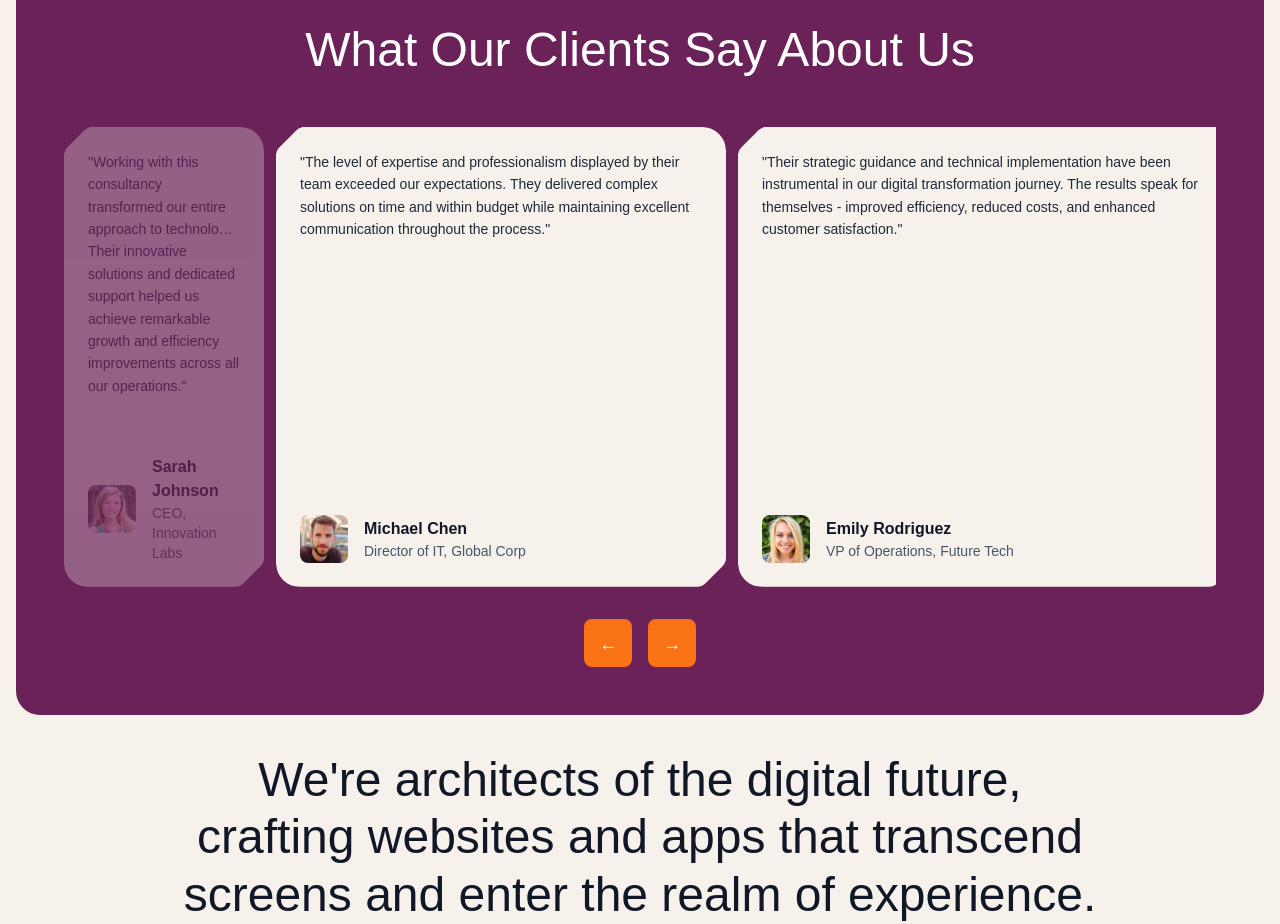
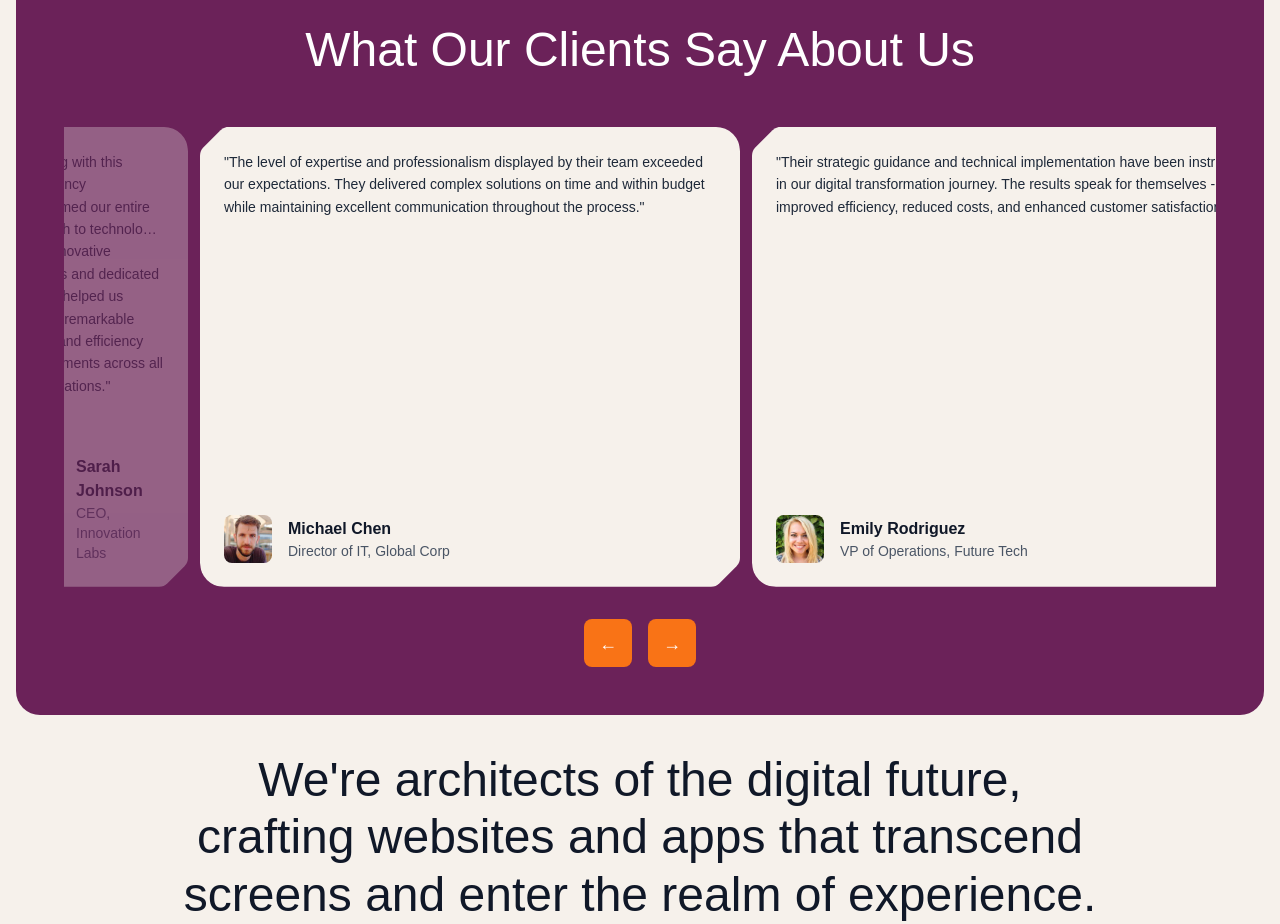
Before and after one commit to sunilatomcreations-svg/it-consultancy, a Next.js app: page /about in a window 1280 px wide. Shown: the part 1520-2444 px from the top of the page. Built offline with nearby package versions, Linux system fonts and the light colour scheme.

Commit message:
GIT-FINISH-9.5

```diff
--- a/components/ClientTestimonials.tsx
+++ b/components/ClientTestimonials.tsx
@@ -141,7 +141,7 @@ const ClientTestimonials = () => {
               >
                 {/* Half-visible first testimonial */}
                 <div
-                  className="clip-card hidden md:flex flex-shrink-0 p-2 md:p-6 rounded-2xl md:rounded-3xl opacity-30 transition-all duration-700 ease-in-out flex-col w-[80px] md:w-[200px] h-[300px] md:h-[460px]"
+                  className="clip-card hidden md:flex transform md:-translate-x-19 flex-shrink-0 p-2 md:p-6 rounded-2xl md:rounded-3xl opacity-30 transition-all duration-700 ease-in-out flex-col w-[80px] md:w-[200px] h-[300px] md:h-[460px]"
                   style={{
                     backgroundColor: '#F6F1EB'
                   }}
@@ -176,7 +176,7 @@ const ClientTestimonials = () => {
 
                                 {/* First fully visible testimonial */}
                 <div
-                  className="ct-first clip-card flex-shrink-0 p-3 md:p-6 rounded-2xl md:rounded-3xl opacity-100 transition-all duration-700 ease-in-out flex flex-col w-[310px] md:w-[450px] h-[300px] md:h-[460px]"
+                  className="ct-first clip-card flex-shrink-0 p-3 md:p-6 rounded-2xl md:rounded-3xl md:-translate-x-19 opacity-100 transition-all duration-700 ease-in-out flex flex-col w-[310px] md:w-[440px] lg:w-[540px] h-[300px] md:h-[460px]"
                   style={{
                     backgroundColor: '#F6F1EB'
                   }}
@@ -211,7 +211,7 @@ const ClientTestimonials = () => {
 
                 {/* Second fully visible testimonial */}
                 <div
-                  className="clip-card flex-shrink-0 p-3 md:p-6 rounded-2xl md:rounded-3xl opacity-100 transition-all duration-700 ease-in-out flex flex-col w-[210px] md:w-[500px] h-[300px] md:h-[460px] "
+                  className="clip-card flex-shrink-0 p-3 md:p-6 rounded-2xl md:rounded-3xl md:-translate-x-19 opacity-100 transition-all duration-700 ease-in-out flex flex-col w-[210px] md:w-[540px] h-[300px] md:h-[460px] "
                   style={{
                     backgroundColor: '#F6F1EB'
                   }}
@@ -246,7 +246,7 @@ const ClientTestimonials = () => {
 
                 {/* Half-visible last testimonial */}
                 <div
-                  className="clip-card flex-shrink-0 w-[80px] md:w-[200px] h-[300px] md:h-[460px] p-2 md:p-6 rounded-2xl md:rounded-3xl opacity-30 transition-all duration-700 ease-in-out flex flex-col"
+                  className="clip-card flex-shrink-0 w-[80px] md:w-[200px] md:-translate-x-19 h-[300px] md:h-[460px] p-2 md:p-6 rounded-2xl md:rounded-3xl opacity-30 transition-all duration-700 ease-in-out flex flex-col"
                   style={{
                     backgroundColor: '#F6F1EB'
                   }}
```
